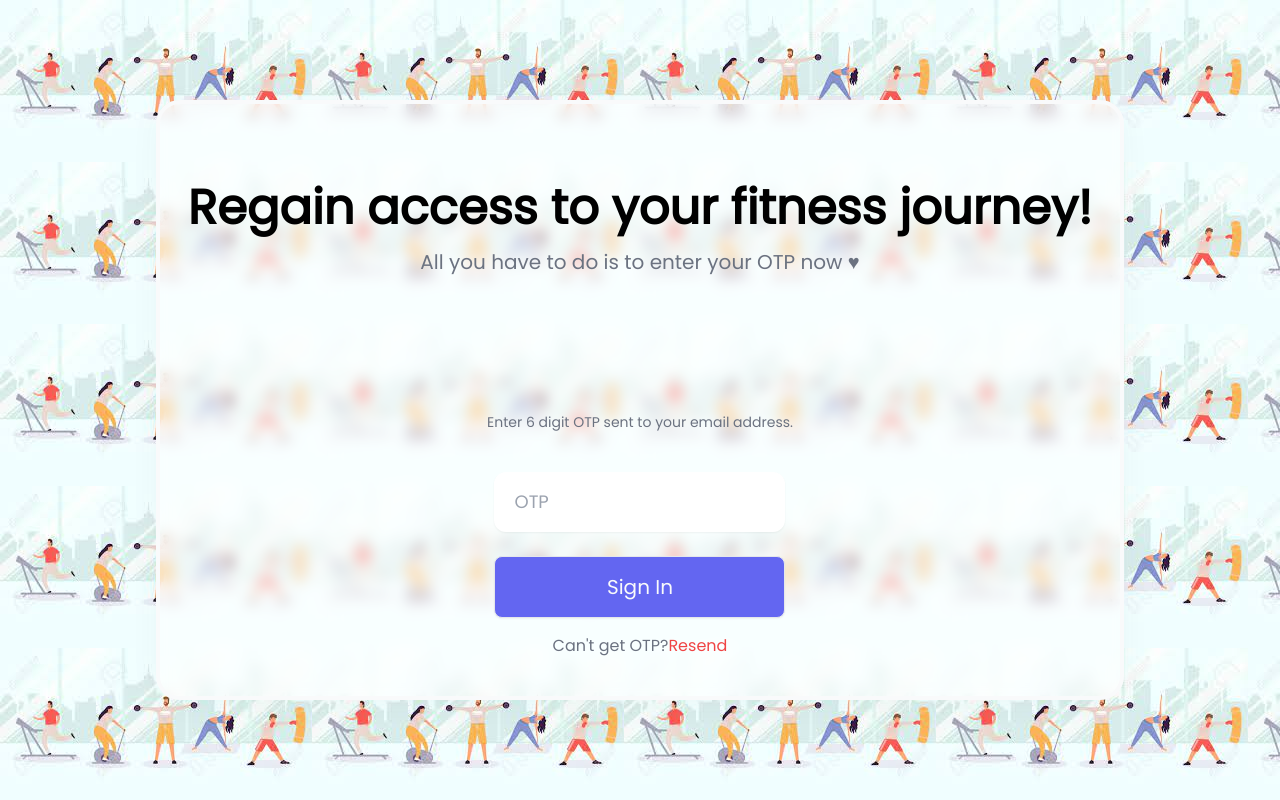
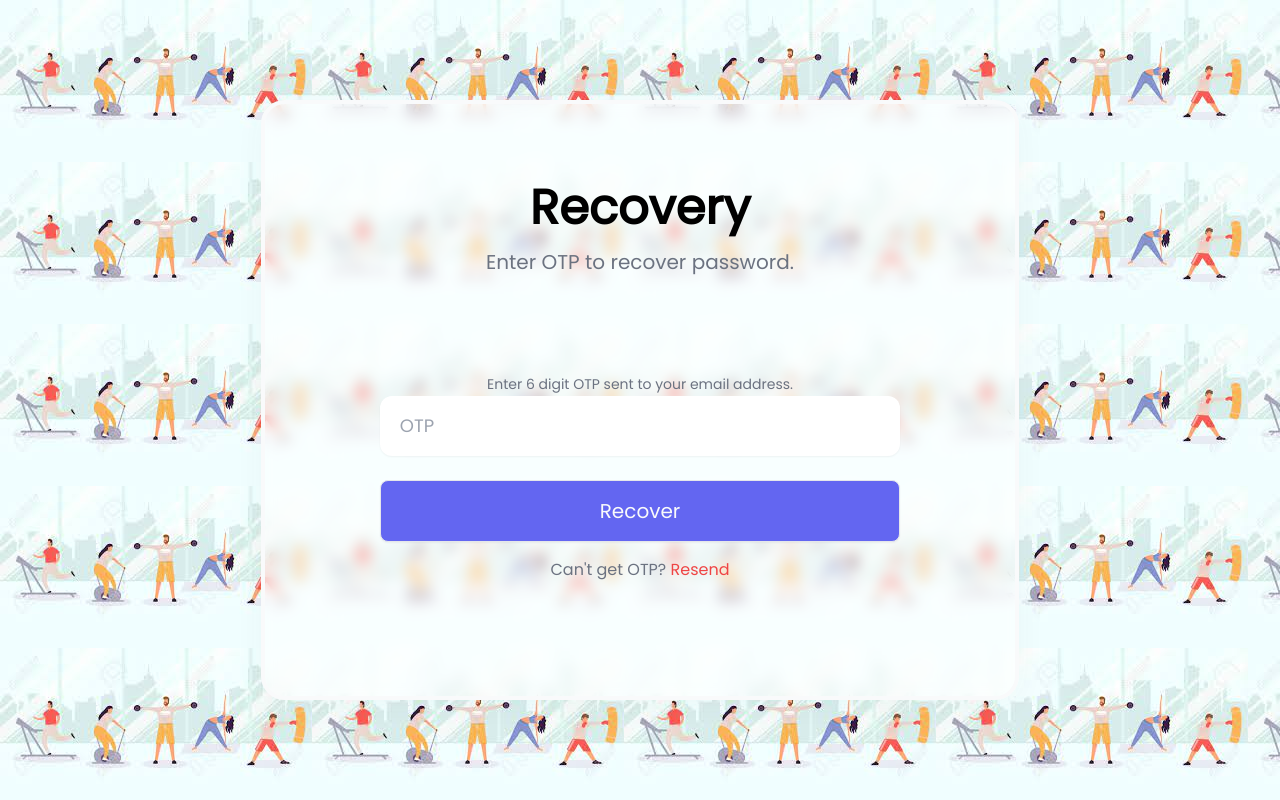
Before and after one commit to amenitombari123/mernbodybuddy, a React (Create React App) app in the folder client/: page /recovery in a window 1280 px wide. Built offline with nearby package versions, Linux system fonts and the light colour scheme; no server answers.

Commit message:
authentification

```diff
--- a/client/src/components/Recovery.js
+++ b/client/src/components/Recovery.js
@@ -1,66 +1,92 @@
-import React from 'react';
-import { Link } from 'react-router-dom';
-import avatar from '../assets/profile.png';
-import { Toaster } from 'react-hot-toast';
-import { useFormik } from 'formik';
-import { passwordValidate } from '../helper/validate';
+import React, { useEffect, useState } from 'react'
+import toast, { Toaster } from 'react-hot-toast';
+import { useAuthStore } from  '../store/store'
 import styles from '../styles/Username.module.css';
+import { generateOTP, verifyOTP } from '../helper/helper';
+import { useNavigate } from 'react-router-dom'
 
 export default function Recovery() {
-  const formik = useFormik({
-    initialValues: {
-      password: 'admin@123',
-    },
-    validate: passwordValidate,
-    validateOnBlur: false,
-    validateOnChange: false,
-    onSubmit: async (values) => {
-      console.log(values);
-    },
-  });
+
+  const { username } = useAuthStore(state => state.auth);
+  const [OTP, setOTP] = useState();
+  const navigate = useNavigate()
+
+  useEffect(() => {
+    generateOTP(username).then((OTP) => {
+      console.log(OTP)
+      if(OTP) return toast.success('OTP has been send to your email!');
+      return toast.error('Problem while generating OTP!')
+    })
+  }, [username]);
+
+  async function onSubmit(e){
+    e.preventDefault();
+    try {
+      let { status } = await verifyOTP({ username, code : OTP })
+      if(status === 201){
+        toast.success('Verified Successfully!')
+        return navigate('/reset')
+      }
+    } catch (error) {
+      return toast.error('Wrong OTP! Check email again!')
+    }
+  }
+
+  // handler of resend OTP
+  function resendOTP(){
+
+    let sentPromise = generateOTP(username);
+
+    toast.promise(sentPromise ,
+      {
+        loading: 'Sending...',
+        success: <b>OTP has been send to your email!</b>,
+        error: <b>Could not Send it!</b>,
+      }
+    );
+
+    sentPromise.then((OTP) => {
+      console.log(OTP)
+    });
+
+  }
 
   return (
     <div className="container mx-auto">
-      <Toaster position="top-center" reverseOrder={false}></Toaster>
 
-      <div className="flex justify-center items-center h-screen">
+      <Toaster position='top-center' reverseOrder={false}></Toaster>
+
+      <div className='flex justify-center items-center h-screen'>
         <div className={styles.glass}>
+
           <div className="title flex flex-col items-center">
-            <h4 className="text-5xl font-bold">
-              Regain access to your fitness journey!
-            </h4>
-            <span className="py-4 text-xl w-2/3 text-center text-gray-500">
-              All you have to do is to enter your OTP now &#9829;
+            <h4 className='text-5xl font-bold'>Recovery</h4>
+            <span className='py-4 text-xl w-2/3 text-center text-gray-500'>
+                Enter OTP to recover password.
             </span>
+          </div>
 
-            <form className="pt-20" >
+          <form className='pt-20' onSubmit={onSubmit}>
 
               <div className="textbox flex flex-col items-center gap-6">
 
-              <div className="input text-center"></div>
-                <span className='py-4 text-sm text-left text-gray-500'>
+                  <div className="input text-center">
+                    <span className='py-4 text-sm text-left text-gray-500'>
                       Enter 6 digit OTP sent to your email address.
-                </span>
+                    </span>
+                    <input onChange={(e) => setOTP(e.target.value) } className={styles.textbox} type="text" placeholder='OTP' />
+                  </div>
 
-              <input
-                  className={styles.textbox}
-                  type ="text"
-                  placeholder="OTP"
-                />
-                <button className={styles.btn} type="submit">
-                  Sign In
-                </button>
+                  <button className={styles.btn} type='submit'>Recover</button>
               </div>
-              <div className="text-center py-4">
-                <span className="text-gray-500">
-                  Can't get OTP?
-                  <button className="text-red-500" >Resend</button>
-                </span>
-              </div>
-            </form>
+          </form>
+
+          <div className="text-center py-4">
+            <span className='text-gray-500'>Can't get OTP? <button onClick={resendOTP} className='text-red-500'>Resend</button></span>
           </div>
+
         </div>
       </div>
     </div>
-  );
+  )
 }
--- a/client/src/components/Reset.js
+++ b/client/src/components/Reset.js
@@ -1,49 +1,68 @@
-import React from 'react'
-import {Link} from 'react-router-dom'
-import avatar from'../assets/profile.png';
-import {Toaster} from 'react-hot-toast';
+import React, { useEffect } from 'react'
+import toast, { Toaster } from 'react-hot-toast';
 import { useFormik } from 'formik';
-import { resetPasswordValidation } from '../helper/validate';
-import styles from'../styles/Username.module.css';
+import { resetPasswordValidation } from '../helper/validate'
+import { resetPassword } from '../helper/helper'
+import { useAuthStore } from '../store/store';
+import { useNavigate, Navigate } from 'react-router-dom';
+import useFetch from '../hooks/fetch.hook'
 
-
+import styles from '../styles/Username.module.css';
 
 export default function Reset() {
+
+  const { username } = useAuthStore(state => state.auth);
+  const navigate = useNavigate();
+  const [{ isLoading, apiData, status, serverError }] = useFetch('createResetSession')
+
   const formik = useFormik({
     initialValues : {
       password : 'admin@123',
-      confirm_pwd : 'admin@123'
+      confirm_pwd: 'admin@123'
     },
     validate : resetPasswordValidation,
     validateOnBlur: false,
     validateOnChange: false,
-    onSubmit : async values =>{
-      console.log( values)
+    onSubmit : async values => {
+
+      let resetPromise = resetPassword({ username, password: values.password })
+
+      toast.promise(resetPromise, {
+        loading: 'Updating...',
+        success: <b>Reset Successfully...!</b>,
+        error : <b>Could not Reset!</b>
+      });
+
+      resetPromise.then(function(){ navigate('/password') })
+
     }
   })
+
+
+  if(isLoading) return <h1 className='text-2xl font-bold'>isLoading</h1>;
+  if(serverError) return <h1 className='text-xl text-red-500'>{serverError.message}</h1>
+  if(status && status !== 201) return <Navigate to={'/password'} replace={true}></Navigate>
+
   return (
-    <div className= "container mx-auto">
+    <div className="container mx-auto">
 
       <Toaster position='top-center' reverseOrder={false}></Toaster>
 
-    <div className= 'flex justify-center items-center h-screen'>
-       <div className={styles.glass} style ={{width:"50%"}}>
+      <div className='flex justify-center items-center h-screen'>
+        <div className={styles.glass} style={{ width : "50%"}}>
+
           <div className="title flex flex-col items-center">
-
-          <h4 className='text-5xl font-bold'> Reset!</h4>
+            <h4 className='text-5xl font-bold'>Reset</h4>
             <span className='py-4 text-xl w-2/3 text-center text-gray-500'>
-            Enter New Password.
+              Enter new password.
             </span>
+          </div>
 
           <form className='py-20' onSubmit={formik.handleSubmit}>
-
               <div className="textbox flex flex-col items-center gap-6">
-
-              <input {...formik.getFieldProps('password')} className={styles.textbox} type="Password" placeholder='New password'/>
-              <input {...formik.getFieldProps('confirm_pwd')} className={styles.textbox} type="Password" placeholder='Repeat password'/>
-
-              <button className = {styles.btn} type ='submit'> Reset </button>
-
+                  <input {...formik.getFieldProps('password')} className={styles.textbox} type="text" placeholder='New Password' />
+                  <input {...formik.getFieldProps('confirm_pwd')} className={styles.textbox} type="text" placeholder='Repeat Password' />
+                  <button className={styles.btn} type='submit'>Reset</button>
               </div>
 
           </form>
@@ -51,6 +70,5 @@ export default function Reset() {
         </div>
       </div>
     </div>
-</div>
   )
 }
```
Also changed, not shown: 2 other files (tests, documents, lock files or other folders). Lines whose indentation alone changed are shown as unchanged.
